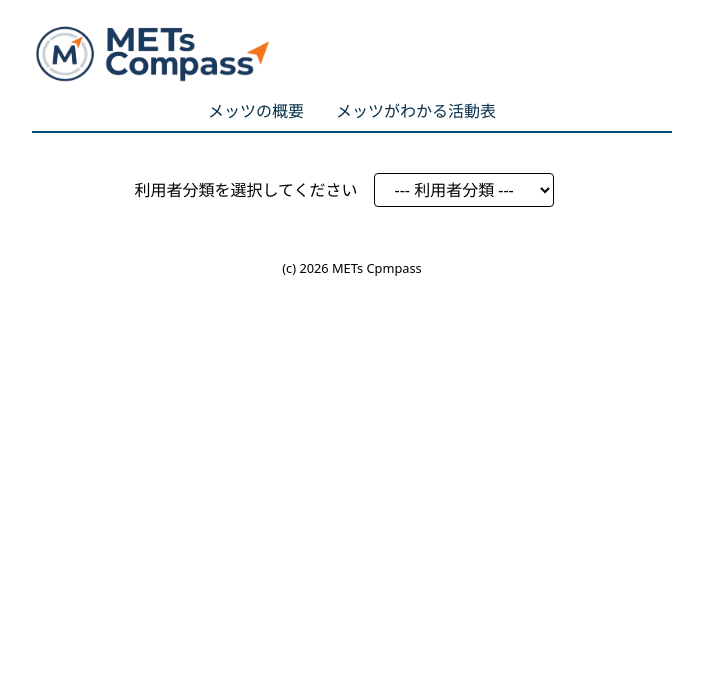
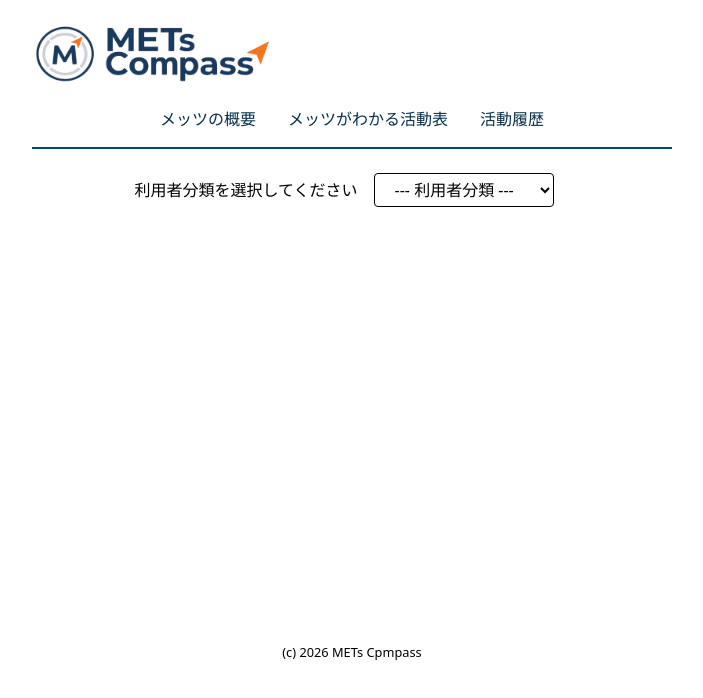
Before and after one commit to sh01forbusiness-ux/mets-app, a Next.js app: page /activities in a window 1280 px wide. Shown: the top 698 px of the page, without its empty margins (288-991 px from the left). Built offline with nearby package versions, Linux system fonts and the light colour scheme.

Commit message:
活動履歴ページの概要作成

```diff
--- a/app/activities/page.tsx
+++ b/app/activities/page.tsx
@@ -8,7 +8,7 @@ export default function ActivitiesPage() {
 
   return (
     <main
-      className="p-4 text-center">
+      className="text-center">
       <label>
         利用者分類を選択してください
       </label>
@@ -24,6 +24,10 @@ export default function ActivitiesPage() {
         <option value="wheelchair user">車椅子利用者</option>
       </select>
 
+      {/* 未選択 */}
+      {selectedCategory === "" &&
+        <div className="w-full h-100"></div>
+      }
       {/* 成人 */}
       {selectedCategory === "adult" &&
         <iframe
@@ -35,7 +39,7 @@ export default function ActivitiesPage() {
       {selectedCategory === "senior" &&
         <iframe
           src="https://docs.google.com/spreadsheets/d/e/2PACX-1vRBrbUqk4VgHG3VthqdR5yEQPquRPFjzgau8BdaBuuHWiOQKq8wk7gUF0Jsas1PNA/pubhtml?gid=1789910876&amp;single=true&amp;widget=false&amp;headers=false&amp;chrome=false"
-          className="w-full h-100"></iframe>
+          className="w-full h-90"></iframe>
       }
 
       {/* 車椅子利用者 */}
@@ -43,7 +47,7 @@ export default function ActivitiesPage() {
         <div className='flex justify-center'>
           <iframe
             src="https://docs.google.com/spreadsheets/d/e/2PACX-1vTXWtugwpZXVmBuj4lcKTmquhQz-RoCpdlgWqcBr8j-gjIP3LfrywaQo0cNmSZD8w/pubhtml?gid=1181218890&amp;single=true&amp;widget=false&amp;headers=false&amp;chrome=false "
-            className="w-full h-100 block mx-auto"></iframe>
+            className="w-full h-90"></iframe>
         </div>
       }
     </main>
--- a/app/page.tsx
+++ b/app/page.tsx
@@ -145,9 +145,7 @@ export default function Home() {
         <div className="max-w-md mx-auto w-fit">
           <div className={`${paragraphStyle} flex flex-col gap-2`}>
 
-            {/* ２版以降で使用 */}
-
-            {/* <div>
+            <div>
               <span className={itemName}>目標</span>
               <input type="text" className={inputStyle} />
               <span className={unit}>メッツ / 週</span>
@@ -182,7 +180,7 @@ export default function Home() {
                 />
                 <span className="mx-1">女性</span>
               </label>
-            </div> */}
+            </div>
 
 
             <div>
--- a/components/header.tsx
+++ b/components/header.tsx
@@ -6,7 +6,7 @@ import { useState, useEffect } from "react";
 import { Menu, X } from "lucide-react";
 
 export default function Header() {
-  const navItemStyle = "rounded-xl p-2 hover:bg-gray-200 duration-300"
+  const navItemStyle = "rounded-xl p-2 hover:bg-gray-200 duration-300 block"
 
   const [isNavOpen, setIsNavOpen] = useState(false);
 
@@ -58,7 +58,7 @@ export default function Header() {
               <li>
                 <Link
                   href="/about"
-                  className={`${navItemStyle} block`}
+                  className={navItemStyle}
                   onClick={() => setIsNavOpen(false)}>
                   メッツの概要
                 </Link>
@@ -66,9 +66,17 @@ export default function Header() {
               <li>
                 <Link
                   href="/activities"
-                  className={`${navItemStyle} block`}
+                  className={navItemStyle}
                   onClick={() => setIsNavOpen(false)}>
                   メッツがわかる活動表
+                </Link>
+              </li>
+              <li>
+                <Link
+                  href="/history"
+                  className={navItemStyle}
+                  onClick={() => setIsNavOpen(false)}>
+                  活動履歴
                 </Link>
               </li>
             </ul>
@@ -85,6 +93,9 @@ export default function Header() {
           <li>
             <Link href="/activities" className={navItemStyle}>メッツがわかる活動表</Link>
           </li>
+          <li>
+            <Link href="/history" className={navItemStyle}>活動履歴</Link>
+          </li>
         </ul>
       </nav>
     </header>
```
